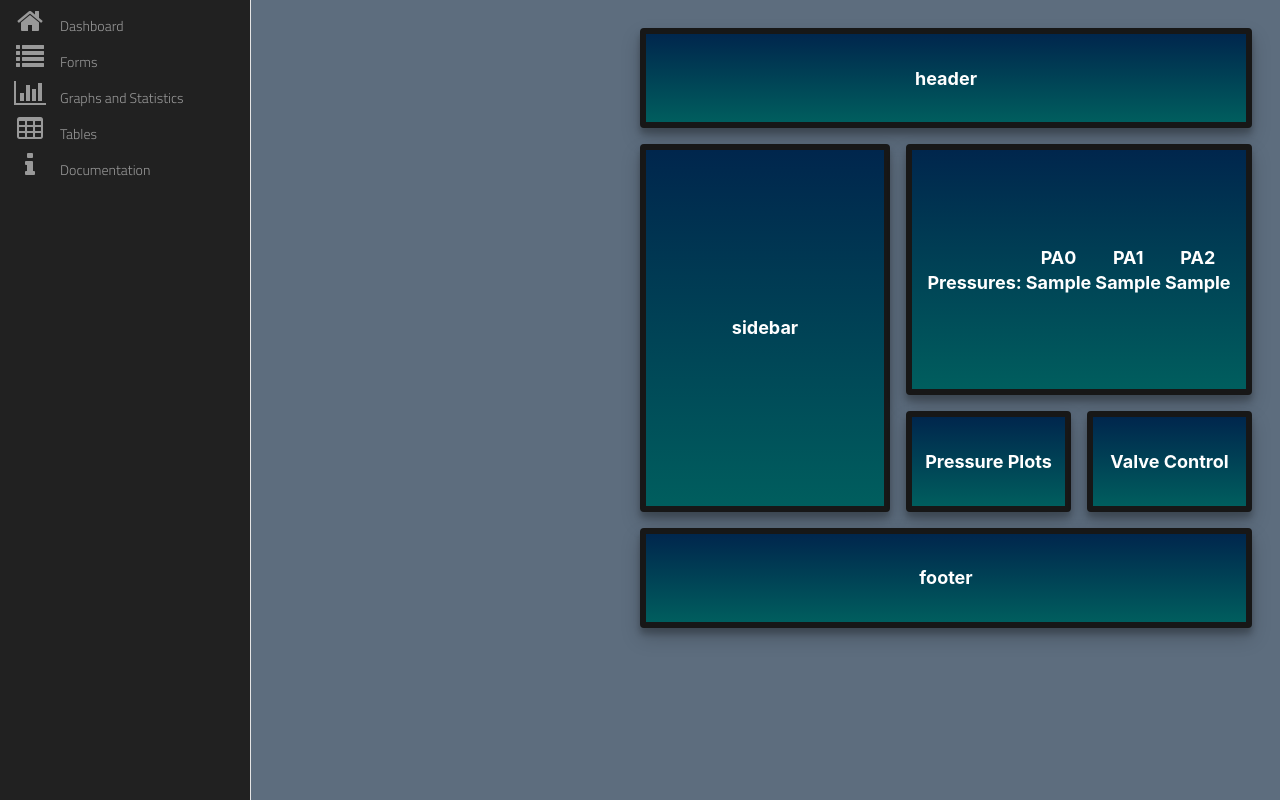
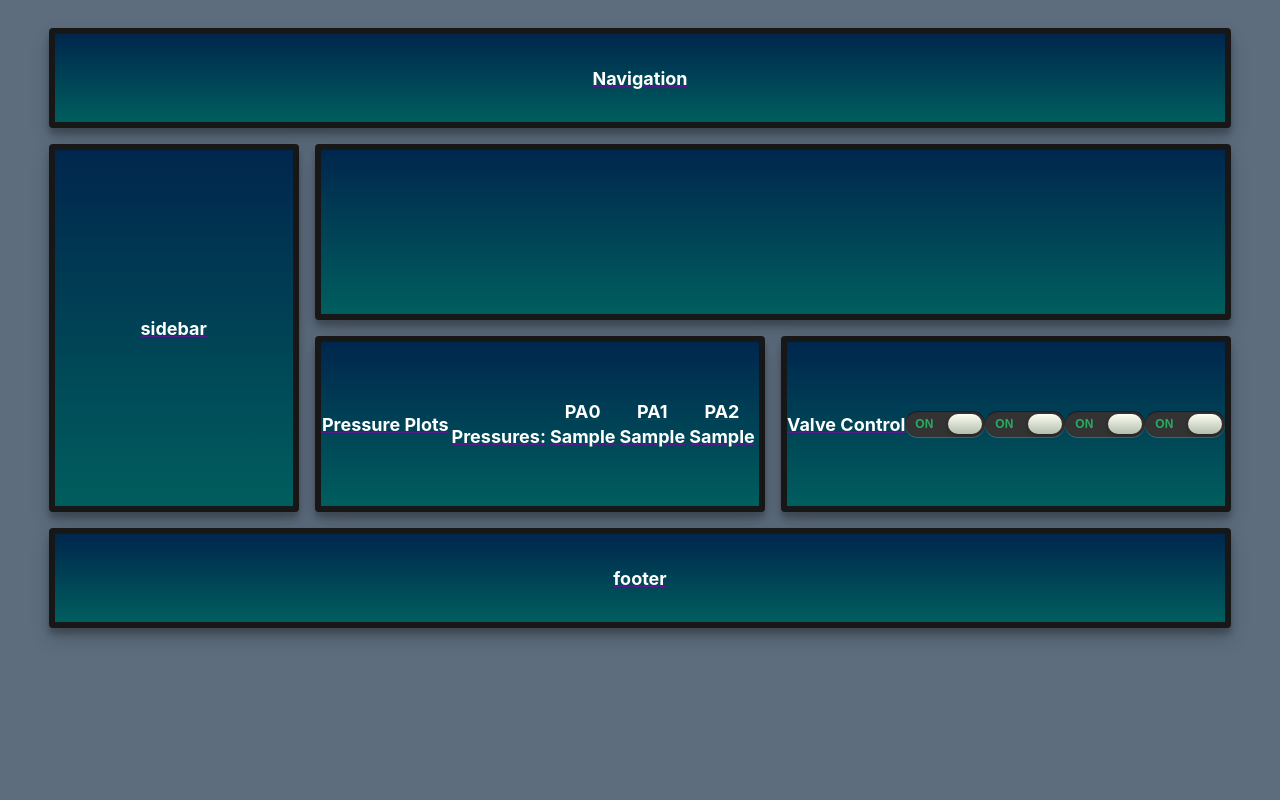
Before and after one commit to Aeromavericks/Triton-Flask, a Python web app: template templates/index.html in a window 1280 px wide. Run offline with Jinja, Linux system fonts and the light colour scheme; the template is opened without the code that fills it: most values are stand-ins (such as "Sample title", 1, 10 or a date in 2020); some libraries are stand-ins or nearby versions; some web fonts are replaced.

Commit message:
Removed sidebar, added toggle switches.

```diff
--- a/static/styles.css
+++ b/static/styles.css
@@ -1,138 +1,11 @@
-@import url(//netdna.bootstrapcdn.com/font-awesome/4.0.3/css/font-awesome.css);
-
 @import url(https://fonts.googleapis.com/css?family=Titillium+Web:300);
-
-.fa-2x {
-    font-size: 2em;
-}
-
-.fa {
-    position: relative;
-    display: table-cell;
-    width: 60px;
-    height: 36px;
-    text-align: center;
-    vertical-align: middle;
-    font-size: 20px;
-}
-
-.main-menu:hover, nav.main-menu.expanded {
-    width: 250px;
-    overflow: visible;
-}
-
-.main-menu {
-    background: #212121;
-    border-right: 1px solid #e5e5e5;
-    position: absolute;
-    top: 0;
-    bottom: 0;
-    height: 100%;
-    left: 0;
-    width: 60px;
-    overflow: hidden;
-    -webkit-transition: width .05s linear;
-    transition: width .05s linear;
-    -webkit-transform: translateZ(0) scale(1,1);
-    z-index: 1000;
-}
-
-    .main-menu > ul {
-        margin: 7px 0;
-    }
-
-    .main-menu li {
-        position: relative;
-        display: block;
-        width: 250px;
-    }
-
-        .main-menu li > a {
-            position: relative;
-            display: table;
-            border-collapse: collapse;
-            border-spacing: 0;
-            color: #999;
-            font-family: arial;
-            font-size: 14px;
-            text-decoration: none;
-            -webkit-transform: translateZ(0) scale(1,1);
-            -webkit-transition: all .1s linear;
-            transition: all .1s linear;
-        }
-
-    .main-menu .nav-icon {
-        position: relative;
-        display: table-cell;
-        width: 60px;
-        height: 36px;
-        text-align: center;
-        vertical-align: middle;
-        font-size: 18px;
-    }
-
-    .main-menu .nav-text {
-        position: relative;
-        display: table-cell;
-        vertical-align: middle;
-        width: 190px;
-        font-family: 'Titillium Web', sans-serif;
-    }
-
-
-.no-touch .scrollable.hover {
-    overflow-y: hidden;
-}
-
-    .no-touch .scrollable.hover:hover {
-        overflow-y: auto;
-        overflow: visible;
-    }
-
-a:hover, a:focus {
-    text-decoration: none;
-}
-
-nav {
-    -webkit-user-select: none;
-    -moz-user-select: none;
-    -ms-user-select: none;
-    user-select: none;
-}
-
-    nav ul, nav li {
-        outline: 0;
-        margin: 0;
-        padding: 0;
-    }
-
-    .main-menu li:hover > a, nav.main-menu li.active > a, .dropdown-menu > li > a:hover, .dropdown-menu > li > a:focus, .dropdown-menu > .active > a, .dropdown-menu > .active > a:hover, .dropdown-menu > .active > a:focus, .no-touch .dashboard-page nav.dashboard-menu ul li:hover a, .dashboard-page nav.dashboard-menu ul li.active a {
-        color: #fff;
-        background-color: #5fa2db;
-    }
-
-.area {
-    float: left;
-    background: #e2e2e2;
-    width: 100%;
-    height: 100%;
-}
-
-@font-face {
-    font-family: 'Titillium Web';
-    font-style: normal;
-    font-weight: 300;
-    src: local('Titillium WebLight'), local('TitilliumWeb-Light'), url(http://themes.googleusercontent.com/static/fonts/titilliumweb/v2/anMUvcNT0H1YN4FII8wpr24bNCNEoFTpS2BTjF6FB5E.woff) format('woff');
-}
-
-
 
 .container {
     display: grid;
     width: 100%;
     height: 600px;
     grid-template-columns: 250px 1fr 1fr;
-    grid-template-rows: 100px 5fr 2fr 100px;
+    grid-template-rows: 100px 3fr 3fr 100px;
     grid-gap: 1rem;
     grid-template-areas:
         "header header header"
@@ -159,15 +32,15 @@ nav {
 
 .content-3 {
     grid-area: content-3;
+
 }
+
 
 .footer {
     grid-area: footer;
     grid-row: 4 / 5;
     grid-column: 1 / 4;
 }
-
-
 
 
 
@@ -209,8 +82,62 @@ body {
 .content-3 {
     background-image: linear-gradient (#00264d, #005e5e);
 }
-
 .footer {
     background-color: #005e5e;
     background-image: linear-gradient(#00264d, #005e5e);
 }
+
+.toggle {
+    width: 80px;
+    height: 26px;
+    background: #333;
+    margin: 20px auto;
+    position: relative;
+    border-radius: 50px;
+    box-shadow: inset 0px 1px 1px rgba(0, 0, 0, 0.5), 0px 1px 0px rgba(255, 255, 255, 0.2);
+}
+
+    .toggle:after {
+        content: 'OFF';
+        color: #000;
+        position: absolute;
+        right: 10px;
+        z-index: 0;
+        font: 12px/26px Arial, sans-serif;
+        font-weight: bold;
+        text-shadow: 1px 1px 0px rgba(255, 255, 255, 0.15);
+    }
+
+    .toggle:before {
+        content: 'ON';
+        color: #27ae60;
+        position: absolute;
+        left: 10px;
+        z-index: 0;
+        font: 12px/26px Arial, sans-serif;
+        font-weight: bold;
+    }
+
+    .toggle label {
+        display: block;
+        width: 34px;
+        height: 20px;
+        cursor: pointer;
+        position: absolute;
+        top: 3px;
+        left: 3px;
+        z-index: 1;
+        background: #fcfff4;
+        background: linear-gradient(to bottom, #fcfff4 0%, #dfe5d7 40%, #b3bead 100%);
+        border-radius: 50px;
+        transition: all 0.4s ease;
+        box-shadow: 0px 2px 5px 0px rgba(0, 0, 0, 0.3);
+    }
+
+    .toggle input[type=checkbox] {
+        visibility: hidden;
+    }
+
+        .toggle input[type=checkbox]:checked + label {
+            left: 43px;
+        }
--- a/templates/index.html
+++ b/templates/index.html
@@ -3,71 +3,44 @@
 <head>
     <link rel="stylesheet" type="text/css" href="../static/styles.css">
     <link rel="stylesheet" href="{{url_for('static', filename='styles.css')}}">
-
-    <link rel="stylesheet" href="../static/font-awesome-4.7.0/css/font-awesome.min.css">
+    <a href="{{ turbo() }}" </a>
+<title>AeroMavs TestFire</title>
 </head>
 
 <body>
-    <div class="area"></div><nav class="main-menu">
-        <ul>
-            <li>
-                <a href="http:">
-                    <i class="fa fa-home fa-2x"></i>
-                    <span class="nav-text">
-                        Dashboard
-                    </span>
-                </a>
 
-            </li>
+    <div class="container">
+        <div class="item header">Navigation</div>
+        <div class="item sidebar">sidebar</div>
+        <div class="item content-1">
 
-            <li class="has-subnav">
-                <a href="#">
-                    <i class="fa fa-list fa-2x"></i>
-                    <span class="nav-text">
-                        Forms
-                    </span>
-                </a>
+        </div>
+        <div class="item content-2">
+            Pressure Plots
+            {% include "loadavg.html" %}
+            {% block content %}{% endblock %}
+        </div>
 
-            </li>
+        <div class="item content-3">
+            Valve Control<br>
 
-            <li>
-                <a href="#">
-                    <i class="fa fa-bar-chart-o fa-2x"></i>
-                    <span class="nav-text">
-                        Graphs and Statistics
-                    </span>
-                </a>
-            </li>
-
-
-            <li>
-                <a href="#">
-                    <i class="fa fa-table fa-2x"></i>
-                    <span class="nav-text">
-                        Tables
-                    </span>
-                </a>
-            </li>
-
-            <li>
-                <a href="#">
-                    <i class="fa fa-info fa-2x"></i>
-                    <span class="nav-text">
-                        Documentation
-                    </span>
-                </a>
-            </li>
-        </ul>
-
-
-    </nav>
-    <div class="container">
-        <div class="item header">header</div>
-        <div class="item sidebar">sidebar</div>
-        <div class="item content-1">    {% include "loadavg.html" %}
-            {% block content %}{% endblock %}</div>
-        <div class="item content-2">Pressure Plots</div>
-        <div class="item content-3">Valve Control</div>
+            <div class="toggle">
+                <input type="checkbox" value="None" id="toggle" name="check" checked />
+                <label for="toggle"></label>
+            </div>
+            <div class="toggle">
+                <input type="checkbox" value="None" id="toggle" name="check" checked />
+                <label for="toggle"></label>
+            </div>
+            <div class="toggle">
+                <input type="checkbox" value="None" id="toggle" name="check" checked />
+                <label for="toggle"></label>
+            </div>
+            <div class="toggle">
+                <input type="checkbox" value="None" id="toggle" name="check" checked />
+                <label for="toggle"></label>
+            </div>
+        </div>
         <div class="item footer">footer</div>
     </div>
 
```
